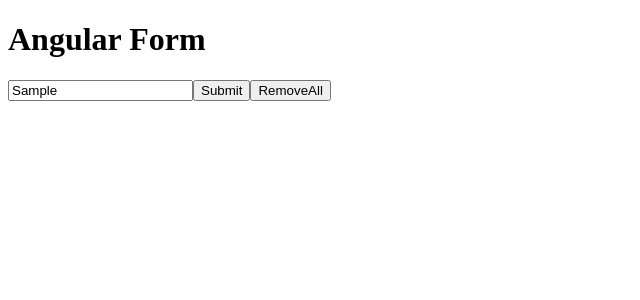
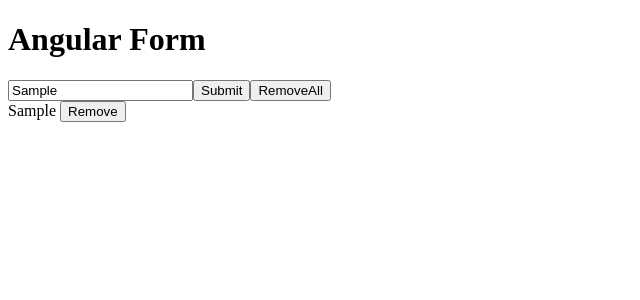
Before and after one commit to NNCT2904/Ford-Stuff, an Angular app in the folder HelloWord/: page / in a window 1280 px wide. Both pictures are taken after typing "Sample" into the empty fields and a click on the button "Submit". Shown: the top 300 px of the page, without its empty margins (0-640 px from the left). Built offline with nearby package versions, Linux system fonts and the light colour scheme.

Commit message:
Nested componen
Each item in a list will be render as a component, wrapped inside another component!

```diff
--- a/HelloWord/src/app/app.component.html
+++ b/HelloWord/src/app/app.component.html
@@ -6,5 +6,6 @@
       <button (click)="handleAdd($event, box.value)">Submit</button>
       <button (click)="handelDeleteAll()">RemoveAll</button>
     </form>
+    <app-items [inputList]="listItem"></app-items>
   </div>
 </div>
--- a/HelloWord/src/app/app.component.ts
+++ b/HelloWord/src/app/app.component.ts
@@ -1,6 +1,6 @@
 import { analyzeFileForInjectables, jsDocComment } from '@angular/compiler';
 import { Component } from '@angular/core';
-import { ItemComponent } from './item/item.component';
+import { Item, ItemComponent } from './item/item.component';
 
 @Component({
   selector: 'app-root',
@@ -9,7 +9,7 @@
 })
 
 export class AppComponent {
-  listItem: ItemComponent[];
+  listItem: Item[];
   constructor() {
     this.listItem = [];
   }
@@ -42,7 +42,7 @@
 
     console.log("Submitted " + input);
 
-    let item = new ItemComponent();
+    let item = new Item();
     item.title = input;
     this.listItem = this.listItem.concat(item);
 
--- a/HelloWord/src/app/item/item.component.html
+++ b/HelloWord/src/app/item/item.component.html
@@ -1,4 +1,4 @@
 <div>
+    {{item.title}}
     <button>Remove</button>
-    <p>{{title}}</p>
 </div>
--- a/HelloWord/src/app/item/item.component.ts
+++ b/HelloWord/src/app/item/item.component.ts
@@ -1,21 +1,16 @@
-import { Component, OnInit } from '@angular/core';
+import { Component, Input } from '@angular/core';
 
 @Component({
   selector: 'app-item',
   templateUrl: './item.component.html',
   styleUrls: ['./item.component.css']
 })
-export class ItemComponent implements OnInit {
-  title: String;
-  constructor() {
-    this.title = '';
-  }
+export class ItemComponent {
+  @Input() item!: Item;
+}
 
-  removeThisItem() {
-    return this;
-  }
-
-  ngOnInit(): void {
-  }
-
+export class Item {
+  id!: Number;
+  title!: String;
+  constructor() { }
 }
--- a/HelloWord/src/app/items/items.component.html
+++ b/HelloWord/src/app/items/items.component.html
@@ -1,3 +1,4 @@
-<p>items works!</p>
-<div>
-</div>
+<app-item
+    *ngFor="let item of _listItems"
+    [item]="item">
+</app-item>
--- a/HelloWord/src/app/items/items.component.ts
+++ b/HelloWord/src/app/items/items.component.ts
@@ -1,5 +1,5 @@
-import { Component, OnInit } from '@angular/core';
-import { ItemComponent } from '../item/item.component';
+import { Component, Input, OnInit } from '@angular/core';
+import { Item, ItemComponent } from '../item/item.component';
 
 @Component({
   selector: 'app-items',
@@ -7,17 +7,22 @@
   styleUrls: ['./items.component.css']
 })
 export class ItemsComponent implements OnInit {
-  _listItems: ItemComponent[];
+  @Input() inputList!: Item[];
+
+  _listItems: Item[];
   constructor() {
     this._listItems = [];
   }
 
-  loadData(listItem:ItemComponent[]) {
+  loadData(listItem: Item[]) {
     this._listItems = listItem;
   }
 
+  ngDoCheck(): void {
+    this._listItems = this.inputList;
+  }
+
   ngOnInit(): void {
-
   }
 
 }
```
